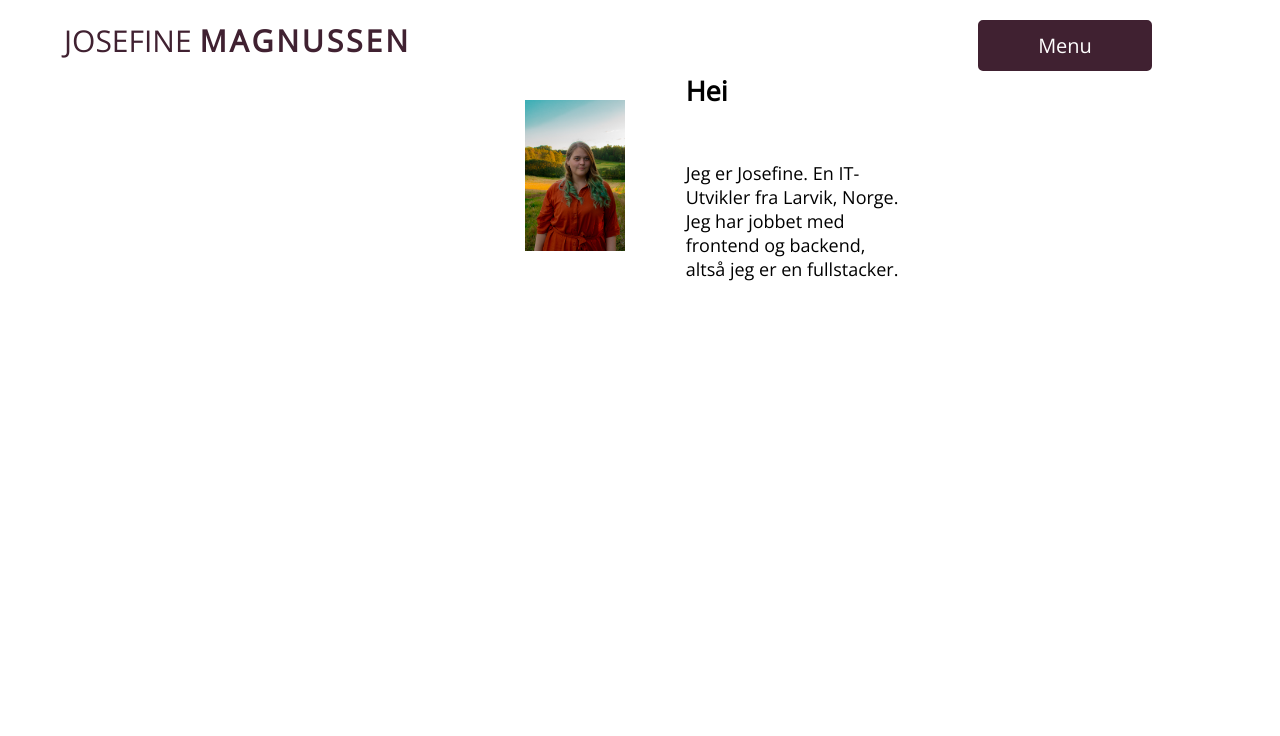
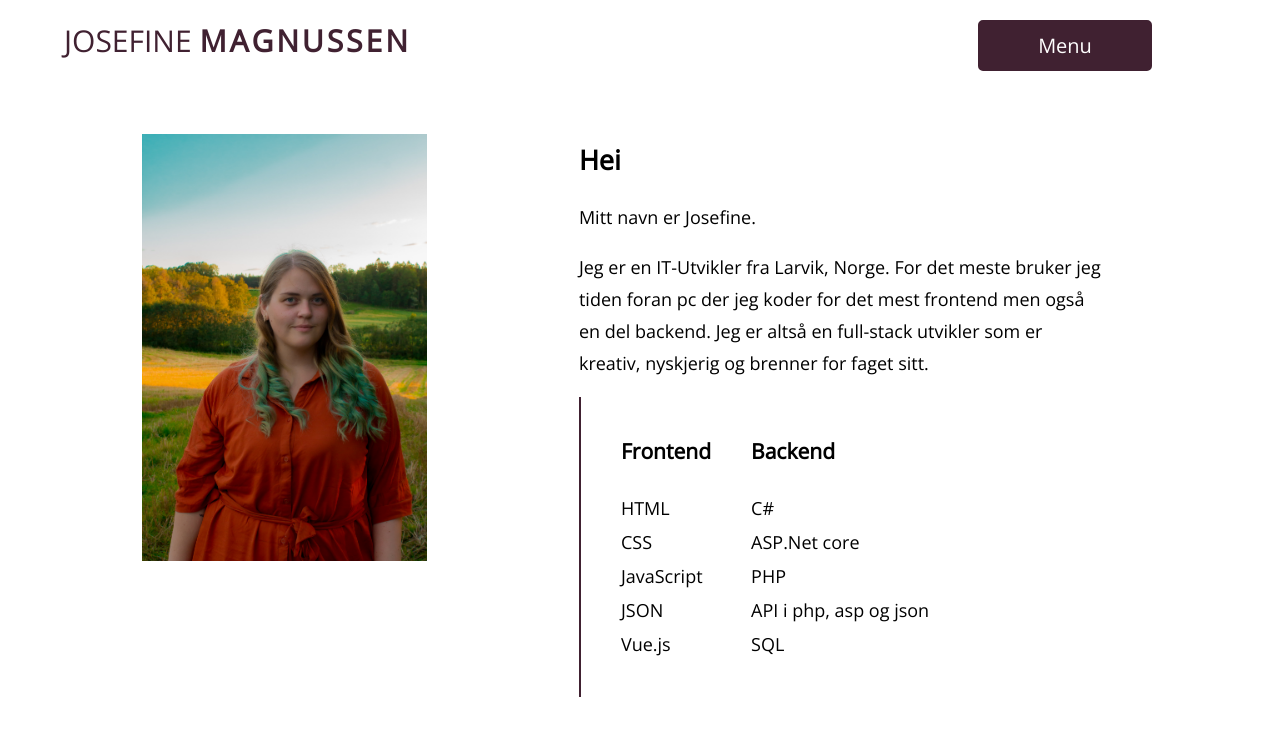
Before and after one commit to JosefineFH/JosefineMagnussenWebPage, a Vue app: page / in a window 1280 px wide. Shown: the top 736 px of the page. Built offline with nearby package versions, Linux system fonts and the light colour scheme.

Commit message:
finished

```diff
--- a/src/components/Main.vue
+++ b/src/components/Main.vue
@@ -5,22 +5,39 @@
     </div>
     <div class="text">
       <h2>Hei</h2>
+      <p>Mitt navn er Josefine.</p>
       <p>
-        Jeg er Josefine.
-        En IT-Utvikler fra Larvik, Norge.
-        Jeg har jobbet med frontend og backend,
-        altså jeg er en fullstacker.
+        Jeg er en IT-Utvikler fra Larvik, Norge.
+        For det meste bruker jeg tiden foran pc der jeg koder for det mest frontend men også en del backend.
+        Jeg er altså en full-stack utvikler som er kreativ, nyskjerig og brenner for faget sitt.
       </p>
+<div class="vl list">
+      <ul style="float: left;">
+        <h3>Frontend</h3>
+        <li>HTML</li>
+        <li>CSS</li>
+        <li>JavaScript</li>
+        <li>JSON</li>
+        <li>Vue.js</li>
+      </ul>
+
+      <ul style="float: left;">
+        <h3>Backend</h3>
+        <li>C#</li>
+        <li>ASP.Net core</li>
+        <li>PHP</li>
+        <li>API i php, asp og json</li>
+        <li>SQL</li>
+      </ul>
+      </div>
     </div>
     <div class="grid-item footer"></div>
   </div>
 </template>
+
 <style scoped>
-* {
-  /* border: solid 1px violet; */
-}
 .grid-container {
-  margin-top: 30px;
+  margin-top: 5%;
   display: grid;
   grid-gap: 10px;
 }
@@ -31,12 +48,10 @@
   margin-right: auto;
   width: 50%;
 }
-
 .photo {
   grid-column: 1;
   grid-row: 1;
 }
-
 .text {
   grid-column: 2;
   grid-row: 1;
@@ -44,15 +59,30 @@
 .footer {
   grid-column: 1 / span 2;
 }
+p {
+  padding-right: 25%;
+  line-height: 32px;
+}
+h2 {
+  padding-top: 5%;
+}
+ul {
+  list-style-type: none;
+}
+li{
+  padding-top: 10px;
+}
+.vl{
+  border-left: 2px solid #402131;
+  height: 300px;
+}
 
-p,
-h1 {
-  padding-top: 10%;
-  padding-right: 25%;
-}
-@media only screen and (max-width: 600px) {
+@media only screen and (max-width: 800px) {
   body {
     background-color: lightblue;
+  }
+  .grid-container{
+     margin-top: 5%;
   }
   .text {
     grid-column: 1;
@@ -73,5 +103,9 @@ h1 {
   p {
     padding: 0;
   }
+  .vl{
+  border-left: 2px solid #402131;
+  height: 600px;
+}
 }
 </style>
```
